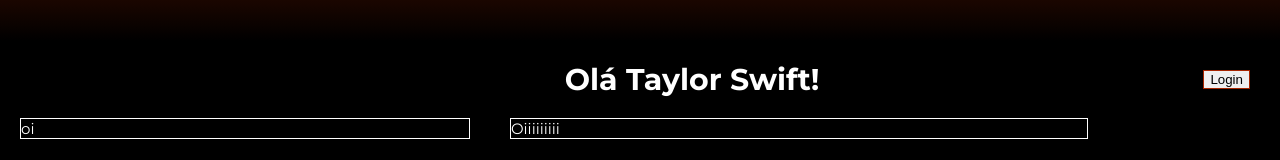
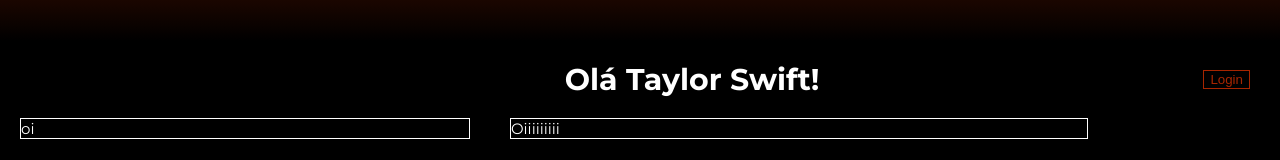
Before and after one commit to LuizVerteiro/trainee-g4-cpe, a React (Vite) app in the folder trainee-cpe/: page /logada in a window 1280 px wide. Shown: the part 299-459 px from the top of the page. Built offline with nearby package versions, Linux system fonts and the light colour scheme.

Commit message:
Cores BotãoLogin

```diff
--- a/trainee-cpe/src/Pages/Home_logada/Styles.js
+++ b/trainee-cpe/src/Pages/Home_logada/Styles.js
@@ -50,6 +50,8 @@ export const DivOla = styled.div`
 `;
 
 export const Login = styled.button`
+  color: #a72500;
+  background-color: #000000;
   border: 1px solid #a72500;
   margin-right: 2rem;
 `;
```
